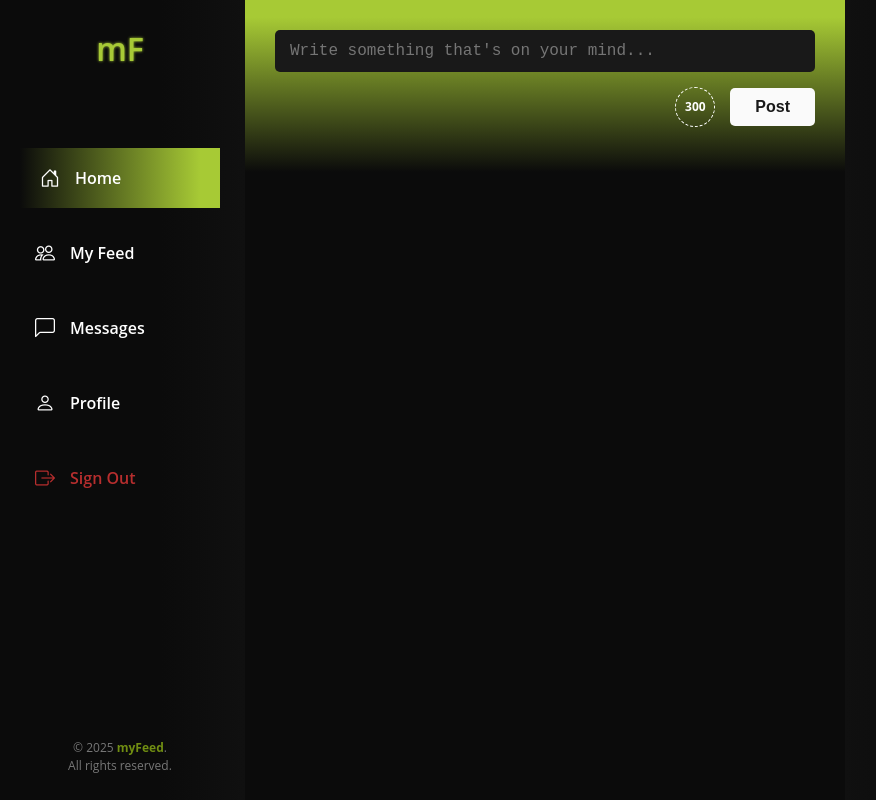
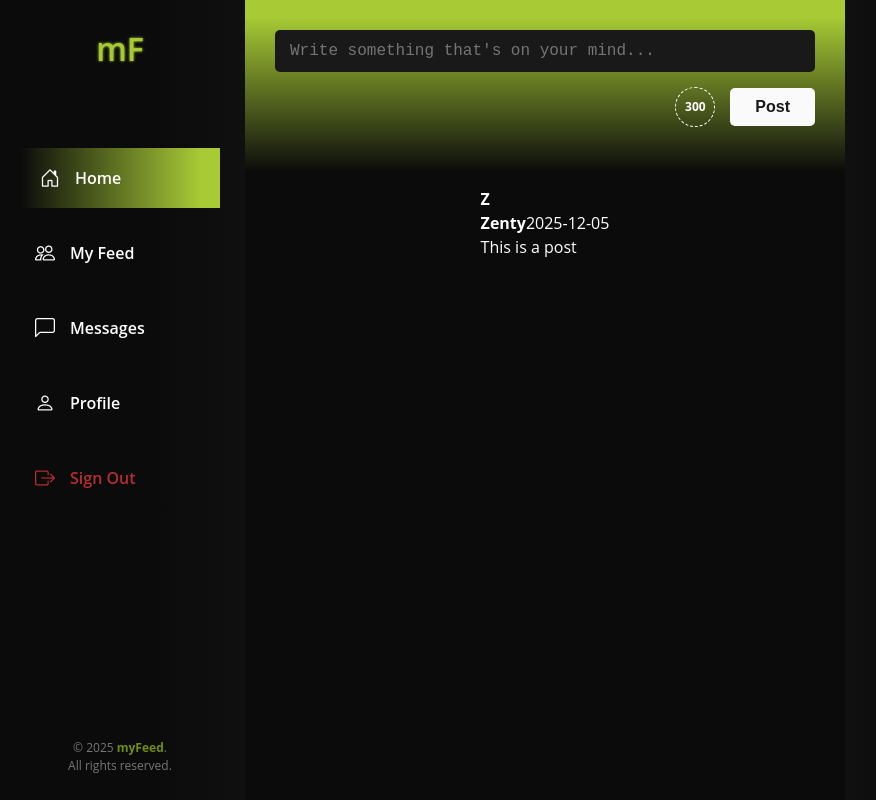
Before and after one commit to MMTTSEC/myfeed, a React app in the folder frontend/: page /home in a window 1280 px wide. Shown: the whole page, without its empty margins (95-971 px from the left). Built offline with nearby package versions, Linux system fonts and the light colour scheme; the HTML template or start-up script is replaced by a standard one; a web font is replaced by a local one.

Commit message:
Added the code for looping through and displaying the cards of all posts of a particular feed.

```diff
--- a/frontend/src/components/DisplayFeed.tsx
+++ b/frontend/src/components/DisplayFeed.tsx
@@ -54,7 +54,19 @@ export default function DisplayFeed({ currentPath }: NavigationProps) {
   const feedType = getFeedType(currentPath);
   const posts = fetchPostsOfType(feedType);
 
-  return <>
+  if (!feedType) {
+    return <div className="feed-placeholder">Unknown feed type.</div>;
+  }
 
-  </>
+  if (posts.length === 0) {
+    return <div className="feed-empty">No posts available.</div>;
+  }
+
+  return (
+    <div className="feed-container">
+      {posts.map((post) => (
+        <PostCard key={post.id} post={post} />
+      ))}
+    </div>
+  );
 }
```
